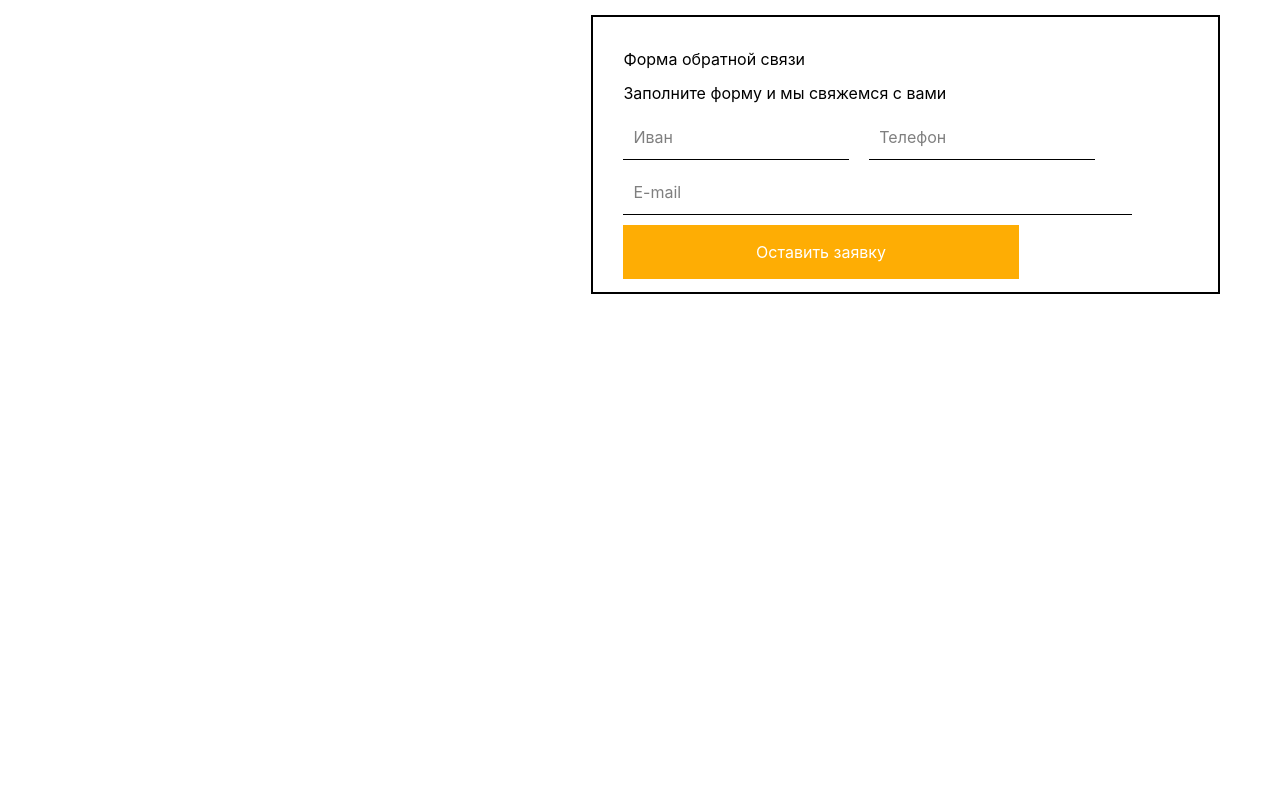
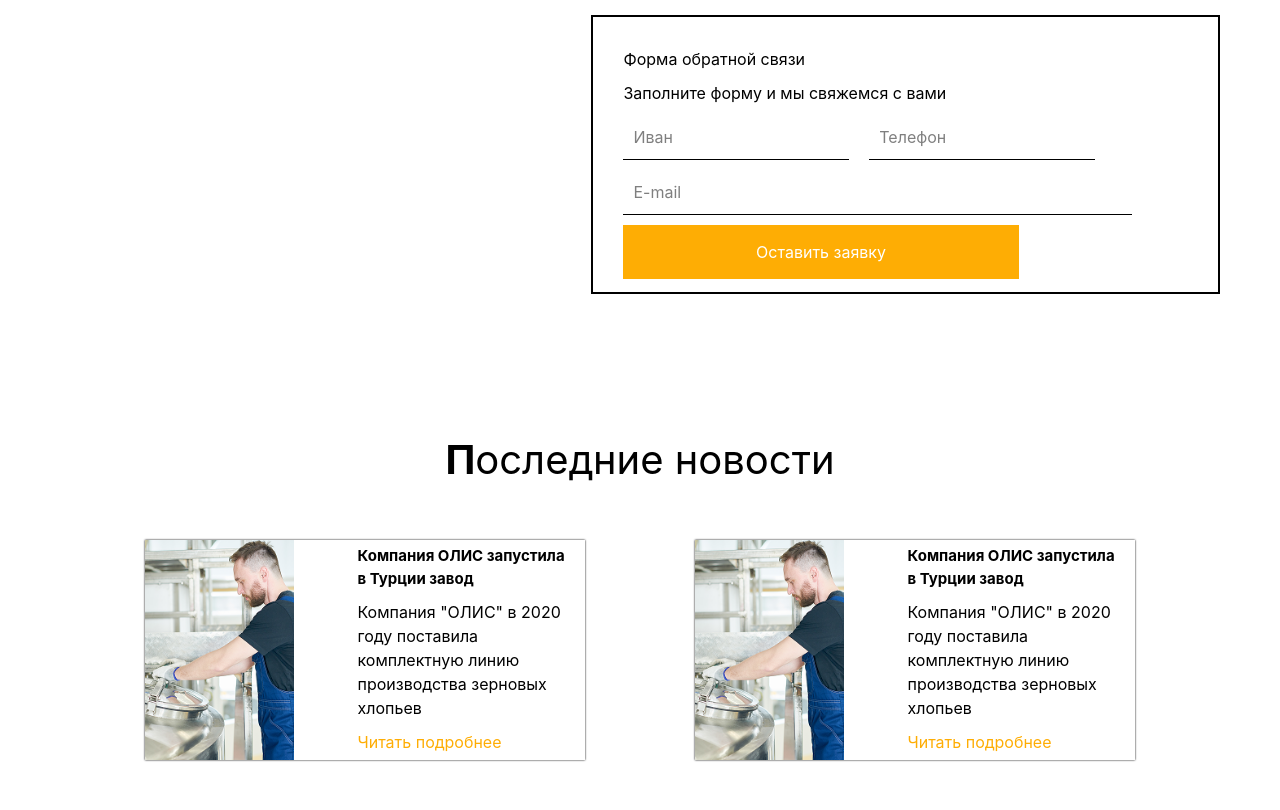
Before and after one commit to ganievabdullo727-web/Bonus, a website: page index.html in a window 1280 px wide. Shown: the part 2600-3410 px from the top of the page. Before the commit the page ends 2930 px from the top, so only its background shows below. Drawn offline with nearby package versions, Linux system fonts and the light colour scheme; files that its build step writes are made by us from their sources.

Commit message:
section11

```diff
--- a/index.html
+++ b/index.html
@@ -256,6 +256,44 @@
     </div>
   </section>
 
+  <section class="max-w-300 m-auto mt-[100px]">
+    <div>
+      <h1 class="text-[40px] text-center">
+        <span class="font-bold">П</span>оследние новости
+      </h1>
+    </div>
+    <div class=" flex justify-around p-[50px]">
+
+      <div class="w-[40%] h-[220px] flex justify-between pr-[15px] items-center shadow-[0px_0px_2px]">
+        <img class="h-[100%] w-[35%]" src="./src/bearded-worker-controlling-technological-process-GB3JE9D 1.png" alt="">
+      <div class="w-[50%] flex flex-col gap-[10px]">
+        <h1 class="text-[15px] font-bold">
+          Компания ОЛИС запустила в Турции завод
+        </h1>
+        <h4 class="text-[12]">
+          Компания "ОЛИС" в 2020 году поставила комплектную линию производства зерновых хлопьев
+        </h4>
+        <h5 class="text-[#FEAD04]">
+          Читать подробнее
+        </h5>
+      </div>
+      </div>
+      <div class="w-[40%] h-[220px] flex justify-between pr-[15px] items-center shadow-[0px_0px_2px]">
+        <img class="h-[100%] w-[35%]" src="./src/bearded-worker-controlling-technological-process-GB3JE9D 1.png" alt="">
+      <div class="w-[50%] flex flex-col gap-[10px]">
+        <h1 class="text-[15px] font-bold">
+          Компания ОЛИС запустила в Турции завод
+        </h1>
+        <h4 class="text-[12]">
+          Компания "ОЛИС" в 2020 году поставила комплектную линию производства зерновых хлопьев
+        </h4>
+        <h5 class="text-[#FEAD04]">
+          Читать подробнее
+        </h5>
+      </div>
+      </div>
+    </div>
+  </section>
 
 </body>
 
```
Also changed, not shown: src/bearded-worker-controlling-technological-process-GB3JE9D 1.png (added).
